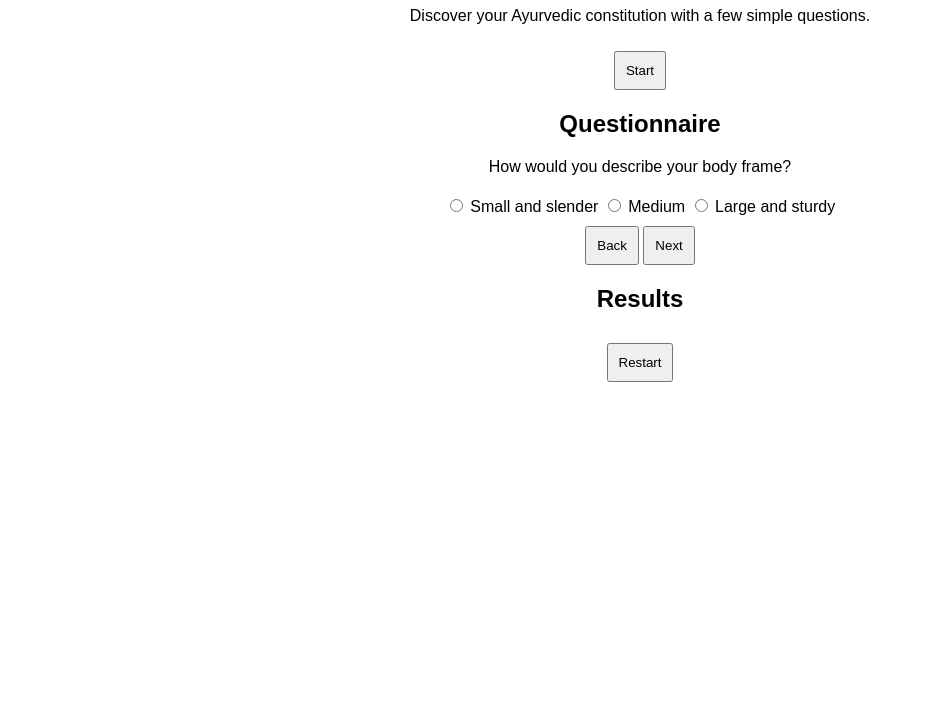
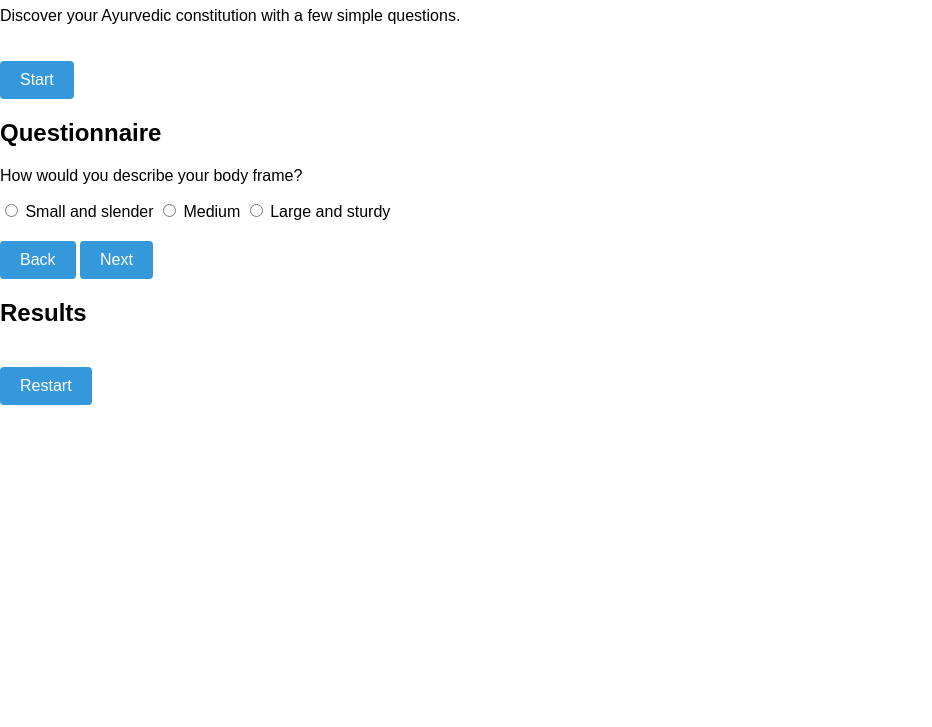
Before and after one commit to DE-code-V/AyurMarg-Cognizant, a plain HTML site: page Prototype1/PRAKRITI FINDER/index.html in a window 1280 px wide. Shown: the part 73-800 px from the top of the page, without its empty margins (0-932 px from the left). Drawn offline with Linux system fonts and the light colour scheme.

Commit message:
styles.css

```diff
--- a/Prototype1/PRAKRITI FINDER/styles.css
+++ b/Prototype1/PRAKRITI FINDER/styles.css
@@ -1,27 +1,60 @@
 body {
-    font-family: Arial, sans-serif;
-    margin: 20px;
+    font-family: 'Arial', sans-serif;
+    margin: 0;
+    padding: 0;
+    /* background-color: #f4f4f4; */
 }
 
-.screen {
-    text-align: center;
+.container {
+    position: relative;
+    overflow: hidden;
 }
 
-#questionContainer {
-    max-width: 600px;
-    margin: 0 auto;
+.background-image {
+    position: absolute;
+    width: 100%;
+    height: 100%;
+    object-fit: cover;
+    /* opacity: 0.9; */
 }
 
-.question {
-    margin-bottom: 20px;
+.content {
+    position: relative;
+    z-index: 1;
+    background-color: rgba(255, 255, 255, 0.9);
+    border-radius: 8px;
+    padding: 20px;
+    box-shadow: 0 0 10px rgba(0, 0, 0, 0.1);
+    text-align: center;
+    margin: 50px auto;
+    max-width: 600px;
+}
+
+h1 {
+    color: #3498db;
+}
+
+form {
+    margin-top: 20px;
 }
 
 button {
-    padding: 10px;
-    margin-top: 10px;
+    background-color: #3498db;
+    color: #fff;
+    padding: 10px 20px;
+    font-size: 16px;
+    border: none;
+    border-radius: 4px;
     cursor: pointer;
+    margin-top: 20px;
+}
+
+button:hover {
+    background-color: #2980b9;
 }
 
 #result {
     margin-top: 20px;
+    font-size: 18px;
+    color: #2ecc71;
 }
```
